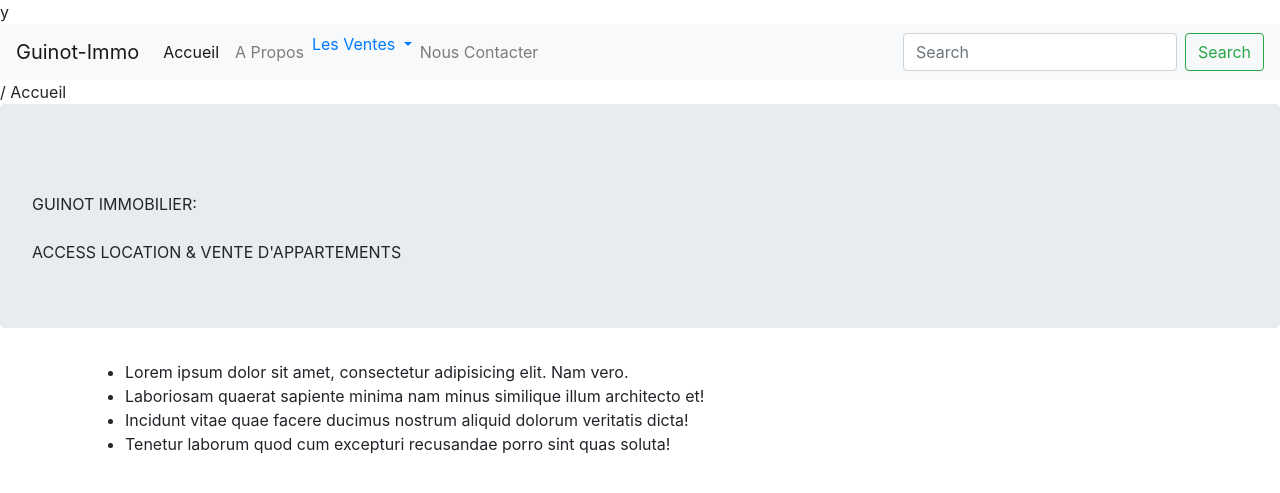
After one commit to ipalakot/guinot-immo, a Symfony app: template templates/default/accueil.html.twig in a window 1280 px wide. The commit adds this page. Shown: the top 493 px of the page. Run offline with Twig, Linux system fonts and the light colour scheme; the template is opened without the code that fills it, so the values that code supplies are empty; some libraries are stand-ins or nearby versions.

Commit message:
Finalizing the 2

```diff
--- a/templates/base.html.twig
+++ b/templates/base.html.twig
@@ -9,35 +9,48 @@
     </head>
     <body>
 
-   <nav class="navbar navbar-light bg-primary " >
-      <form class="form-inline">
-       <a href="{{path('accueil')}}">
-              <button class="btn btn-outline-success bg-dark" type="button"  bg-dark>ACCUEIL</button>
-        </a>
-
-        <a href="{{path('accueil')}}">
-          <button class="btn btn-sm btn-outline-secondary bg-dark" type="button" >A Propos</button>
-        </a>
-
-        <a href="{{path('accueil')}}">
-          <button class="btn btn-sm btn-outline-secondary bg-dark" type="button" >Exos Affichage </button>
-        </a>
+            <nav class="navbar navbar-expand-lg navbar-light bg-light">
+                    <button class="navbar-toggler" type="button" data-toggle="collapse" data-target="#navbarTogglerDemo01" aria-controls="navbarTogglerDemo01" aria-expanded="false" aria-label="Toggle navigation">
+                        <span class="navbar-toggler-icon"></span>
+                    </button>
+                    <div class="collapse navbar-collapse" id="navbarTogglerDemo01">
+                        <a class="navbar-brand" href="{{path('accueil')}}">Guinot-Immo</a>
+                        <ul class="navbar-nav mr-auto mt-2 mt-lg-0">
+                        <li class="nav-item active">
+                            <a class="nav-link" href="{{path('accueil')}}">Accueil <span class="sr-only">(current)</span></a>
+                        </li>
+                        <li class="nav-item">
+                            <a class="nav-link" href="#">A Propos</a>
+                        </li>
 
 
-        <a href="#" >
-          <button class="btn btn-sm btn-outline-secondary" type="button" >Nous Contacter</button>
-        </a>
 
-        <a href="#" target="blank">
-          <button class="btn btn-sm btn-outline-secondary" type="button">Admin</button>
-        </a>
-      </form>
 
-    <form class="form-inline my-2 my-lg-0">
-      <input class="form-control mr-sm-2" type="search" placeholder="Search" aria-label="Search">
-      <button class="btn btn-outline-success my-2 my-sm-0" type="submit">Search</button>
-    </form>
-</nav>
+                        <li class="dropdown">
+						<a href="#" class="dropdown-toggle" data-toggle="dropdown">Les Ventes <b class="caret"></b></a>
+						<ul class="dropdown-menu">
+							<li><a href="#">Appartements </a></li>
+							<li class="active"><a href="#"> Terrains</a></li>
+                            <li class="active"><a href="#">maisons</a></li>
+                            <li class="active"><a href="#"> Hotels</a></li>
+						</ul>
+
+                        <li class="nav-item">
+                            <a class="nav-link" href="#">Nous Contacter</a>
+                        </li>
+
+                        </ul>
+                    <form class="form-inline my-2 my-lg-0">
+                        <input class="form-control mr-sm-2" type="search" placeholder="Search" aria-label="Search">
+                        <button class="btn btn-outline-success my-2 my-sm-0" type="submit">Search</button>
+                    </form>
+                    </div>
+            </nav>
+
+
+
+
+
         {% block body %}{% endblock %}
 
 
--- /dev/null
+++ b/templates/default/accueil.html.twig
@@ -0,0 +1,24 @@
+{% extends 'base.html.twig' %}
+
+{% block title %}Guinot-immobilier{% endblock %}
+
+{% block body %}
+
+/ Accueil
+    <div class = "jumbotron">
+        <br> GUINOT IMMOBILIER:</br>
+        <br> ACCESS LOCATION & VENTE D'APPARTEMENTS</br>
+    </div>
+
+<div class="container">
+
+<ul class="generic-list">
+    <li class="item">Lorem ipsum dolor sit amet, consectetur adipisicing elit. Nam vero.</li>
+    <li class="item">Laboriosam quaerat sapiente minima nam minus similique illum architecto et!</li>
+    <li class="item">Incidunt vitae quae facere ducimus nostrum aliquid dolorum veritatis dicta!</li>
+    <li class="item">Tenetur laborum quod cum excepturi recusandae porro sint quas soluta!</li>
+</ul>
+
+</div>
+
+{% endblock %}
```
Also changed, not shown: src/Controller/DefaultController.php (+15 -4 lines), templates/default/index.html.twig (+56 -1 lines).
